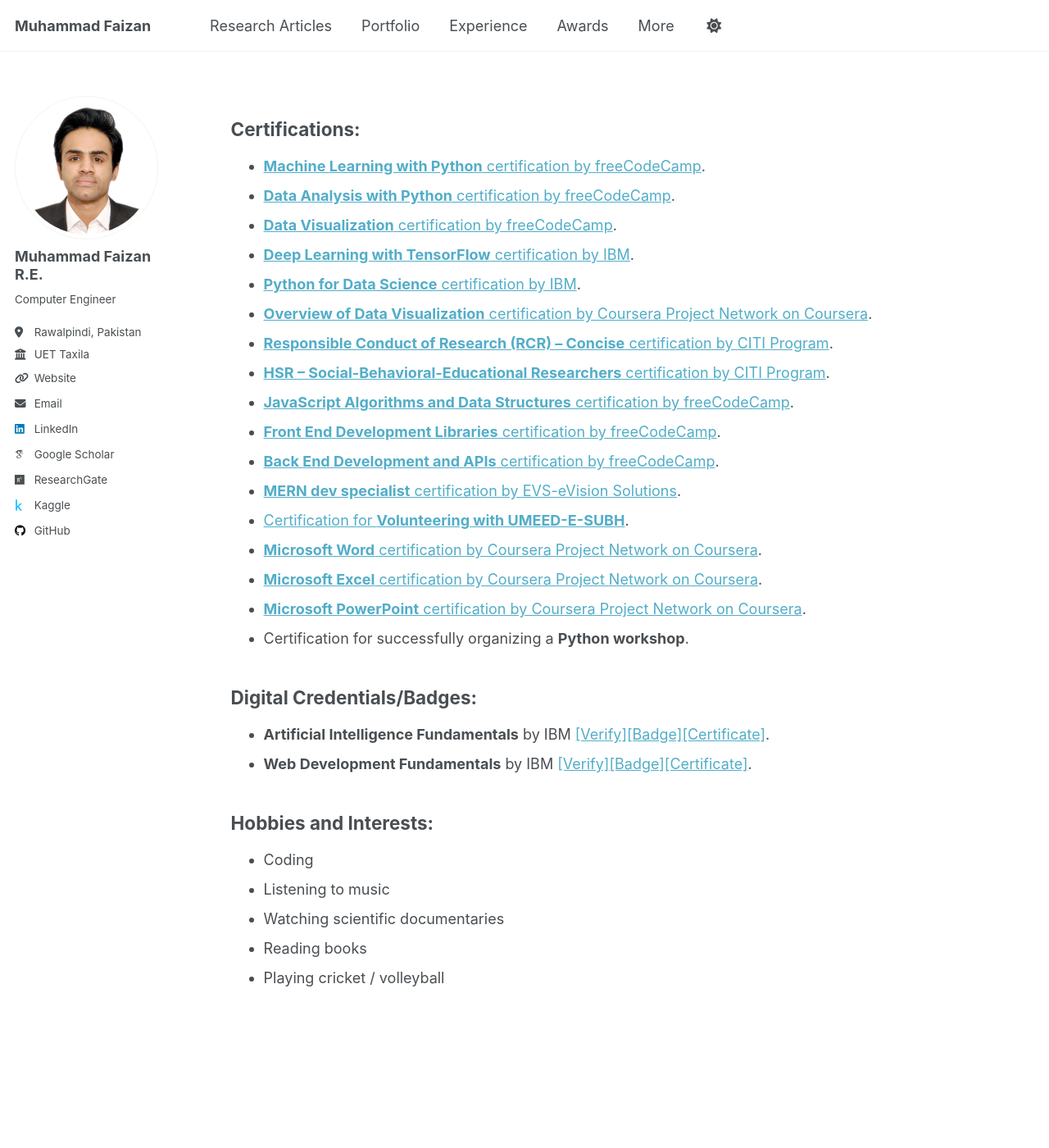
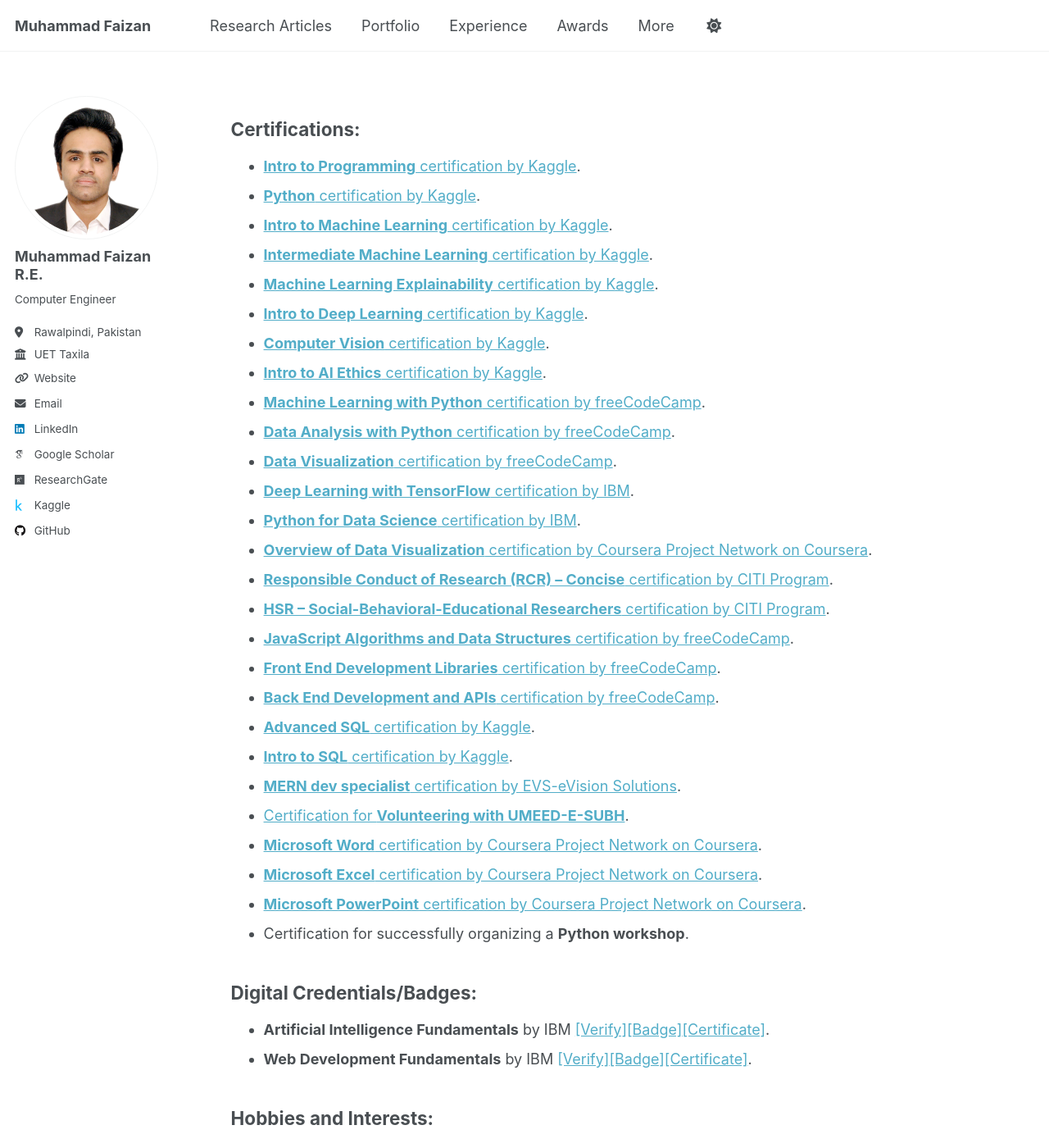
Before and after one commit to MuhammadFaizan99/MuhammadFaizan99.github.io, a Jekyll site: the page built from _pages/more.md, in a window 1280 px wide and 1400 px high. Shown: the whole window at 82% size. Built offline with Jekyll 4.4.1, drawn with Linux system fonts in a browser that asks for light colours; some web fonts are replaced; a script that is not in the unit is left out.

Commit message:
Update more.md

```diff
--- a/_pages/more.md
+++ b/_pages/more.md
@@ -10,6 +10,14 @@ redirect_from:
 
 ## Certifications:
 
+- [**Intro to Programming** certification by Kaggle](https://www.kaggle.com/learn/certification/muhammadfaizan65/intro-to-programming).
+- [**Python** certification by Kaggle](https://www.kaggle.com/learn/certification/muhammadfaizan65/python).
+- [**Intro to Machine Learning** certification by Kaggle](https://www.kaggle.com/learn/certification/muhammadfaizan65/intro-to-machine-learning).
+- [**Intermediate Machine Learning** certification by Kaggle](https://www.kaggle.com/learn/certification/muhammadfaizan65/intermediate-machine-learning).
+- [**Machine Learning Explainability** certification by Kaggle](https://www.kaggle.com/learn/certification/muhammadfaizan65/machine-learning-explainability).
+- [**Intro to Deep Learning** certification by Kaggle](https://www.kaggle.com/learn/certification/muhammadfaizan65/intro-to-deep-learning).
+- [**Computer Vision** certification by Kaggle](https://www.kaggle.com/learn/certification/muhammadfaizan65/computer-vision).
+- [**Intro to AI Ethics** certification by Kaggle](https://www.kaggle.com/learn/certification/muhammadfaizan65/intro-to-ai-ethics).
 - [**Machine Learning with Python** certification by freeCodeCamp](https://freecodecamp.org/certification/fcc67cd55f9-c36a-4a22-8abf-c691d82cc511/machine-learning-with-python-v7).
 - [**Data Analysis with Python** certification by freeCodeCamp](https://www.freecodecamp.org/certification/fcc67cd55f9-c36a-4a22-8abf-c691d82cc511/data-analysis-with-python-v7).
 - [**Data Visualization** certification by freeCodeCamp](https://www.freecodecamp.org/certification/fcc67cd55f9-c36a-4a22-8abf-c691d82cc511/data-visualization).
@@ -21,6 +29,8 @@ redirect_from:
 - [**JavaScript Algorithms and Data Structures** certification by freeCodeCamp](https://www.freecodecamp.org/certification/fcc67cd55f9-c36a-4a22-8abf-c691d82cc511/javascript-algorithms-and-data-structures).
 - [**Front End Development Libraries** certification by freeCodeCamp](https://www.freecodecamp.org/certification/fcc67cd55f9-c36a-4a22-8abf-c691d82cc511/front-end-development-libraries).
 - [**Back End Development and APIs** certification by freeCodeCamp](https://www.freecodecamp.org/certification/fcc67cd55f9-c36a-4a22-8abf-c691d82cc511/back-end-development-and-apis).
+- [**Advanced SQL** certification by Kaggle](https://www.kaggle.com/learn/certification/muhammadfaizan65/advanced-sql).
+- [**Intro to SQL** certification by Kaggle](https://www.kaggle.com/learn/certification/muhammadfaizan65/intro-to-sql).
 - [**MERN dev specialist** certification by EVS-eVision Solutions](https://drive.google.com/file/d/1Vq_yaPOXdfCmPjcW1wjV79CW_KK2tBBV/view?usp=sharing).
 - [Certification for **Volunteering with UMEED-E-SUBH**](https://drive.google.com/file/d/1NYcA-aowOeHe32njHK3TpKrUucUHjtcd/view?usp=sharing).
 - [**Microsoft Word** certification by Coursera Project Network on Coursera](https://www.coursera.org/account/accomplishments/verify/VUOJXXW83T6U).
```
